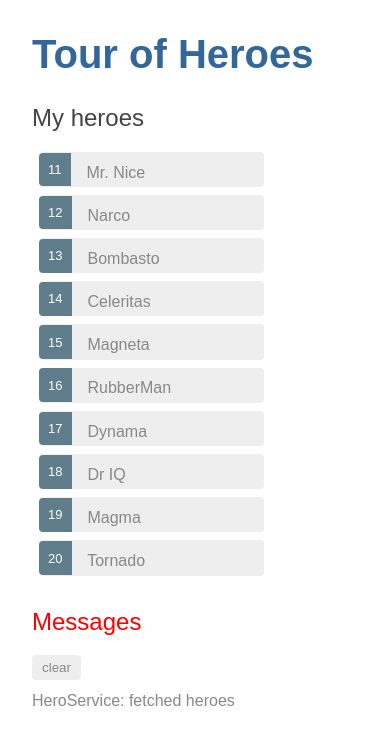
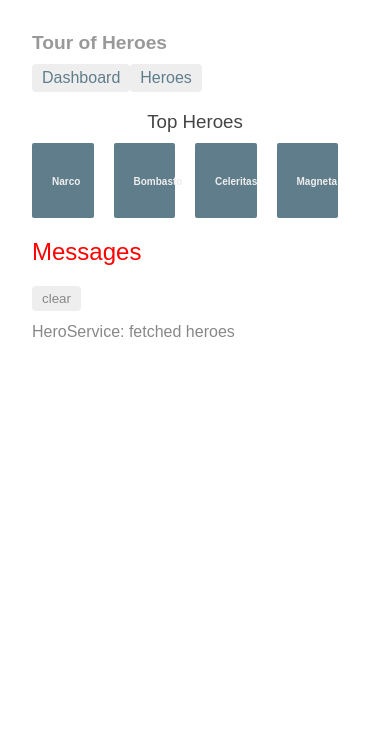
Before and after one commit to thisisnaty/angular-tour-of-heroes, an Angular app: page /dashboard in a window 390 px wide. Shown: the top 744 px of the page. Built offline with nearby package versions, Linux system fonts and the light colour scheme.

Commit message:
implement navigation

```diff
--- a/src/app/app.component.css
+++ b/src/app/app.component.css
@@ -0,0 +1,29 @@
+/* AppComponent's private CSS styles */
+h1 {
+    font-size: 1.2em;
+    color: #999;
+    margin-bottom: 0;
+  }
+  h2 {
+    font-size: 2em;
+    margin-top: 0;
+    padding-top: 0;
+  }
+  nav a {
+    padding: 5px 10px;
+    text-decoration: none;
+    margin-top: 10px;
+    display: inline-block;
+    background-color: #eee;
+    border-radius: 4px;
+  }
+  nav a:visited, a:link {
+    color: #607d8b;
+  }
+  nav a:hover {
+    color: #039be5;
+    background-color: #cfd8dc;
+  }
+  nav a.active {
+    color: #039be5;
+  }
--- a/src/app/app.component.html
+++ b/src/app/app.component.html
@@ -1,3 +1,7 @@
 <h1>{{title}}</h1>
-<app-heroes></app-heroes>
+<nav>
+    <a routerLink="/dashboard">Dashboard</a>
+    <a routerLink="/heroes">Heroes</a>
+</nav>
+<router-outlet></router-outlet>
 <app-messages></app-messages>
--- /dev/null
+++ b/src/app/dashboard/dashboard.component.css
@@ -0,0 +1,63 @@
+/* DashboardComponent's private CSS styles */
+[class*='col-'] {
+    float: left;
+    padding-right: 20px;
+    padding-bottom: 20px;
+  }
+  [class*='col-']:last-of-type {
+    padding-right: 0;
+  }
+  a {
+    text-decoration: none;
+  }
+  *, *:after, *:before {
+    -webkit-box-sizing: border-box;
+    -moz-box-sizing: border-box;
+    box-sizing: border-box;
+  }
+  h3 {
+    text-align: center;
+    margin-bottom: 0;
+  }
+  h4 {
+    position: relative;
+  }
+  .grid {
+    margin: 0;
+  }
+  .col-1-4 {
+    width: 25%;
+  }
+  .module {
+    padding: 20px;
+    text-align: center;
+    color: #eee;
+    max-height: 120px;
+    min-width: 120px;
+    background-color: #607d8b;
+    border-radius: 2px;
+  }
+  .module:hover {
+    background-color: #eee;
+    cursor: pointer;
+    color: #607d8b;
+  }
+  .grid-pad {
+    padding: 10px 0;
+  }
+  .grid-pad > [class*='col-']:last-of-type {
+    padding-right: 20px;
+  }
+  @media (max-width: 600px) {
+    .module {
+      font-size: 10px;
+      max-height: 75px; }
+  }
+  @media (max-width: 1024px) {
+    .grid {
+      margin: 0;
+    }
+    .module {
+      min-width: 60px;
+    }
+  }
--- /dev/null
+++ b/src/app/dashboard/dashboard.component.html
@@ -0,0 +1,8 @@
+<h3>Top Heroes</h3>
+<div class="grid grid-pad">
+  <a *ngFor="let hero of heroes" class="col-1-4" routerLink="/detail/{{hero.id}}">
+    <div class="module hero">
+      <h4>{{hero.name}}</h4>
+    </div>
+  </a>
+</div>
--- /dev/null
+++ b/src/app/dashboard/dashboard.component.ts
@@ -0,0 +1,22 @@
+import { Component, OnInit } from '@angular/core';
+import { Hero } from '../hero';
+import { HeroService } from '../hero.service';
+
+@Component({
+  selector: 'app-dashboard',
+  templateUrl: './dashboard.component.html',
+  styleUrls: ['./dashboard.component.css']
+})
+export class DashboardComponent implements OnInit {
+  heroes: Hero[] = [];
+  constructor(private heroService: HeroService) { }
+
+  ngOnInit() {
+    this.getHeroes();
+  }
+
+  getHeroes(): void {
+    this.heroService.getHeroes()
+      .subscribe(heroes => this.heroes = heroes.slice(1, 5));
+  }
+}
--- a/src/app/hero-detail/hero-detail.component.html
+++ b/src/app/hero-detail/hero-detail.component.html
@@ -6,4 +6,5 @@
       <input [(ngModel)]="hero.name" placeholder="name"/>
     </label>
   </div>
+  <button (click)="goBack()">go back</button>
 </div>
--- a/src/app/hero-detail/hero-detail.component.ts
+++ b/src/app/hero-detail/hero-detail.component.ts
@@ -1,5 +1,9 @@
 import { Component, OnInit, Input } from '@angular/core';
 import { Hero } from '../hero';
+import { ActivatedRoute } from '@angular/router';
+import { Location } from '@angular/common';
+
+import { HeroService } from '../hero.service';
 
 @Component({
   selector: 'app-hero-detail',
@@ -8,9 +12,20 @@ import { Hero } from '../hero';
 })
 export class HeroDetailComponent implements OnInit {
   @Input() hero: Hero;
-  constructor() { }
+  constructor(
+    private route: ActivatedRoute,
+    private heroService: HeroService,
+    private location: Location
+  ) { }
 
-  ngOnInit() {
+  ngOnInit(): void {
+    const id = +this.route.snapshot.paramMap.get('id');
+    this.heroService.getHero(id)
+      .subscribe(hero => this.hero = hero)
+  }
+
+  goBack(): void {
+    this.location.back();
   }
 
 }
--- a/src/app/hero.service.ts
+++ b/src/app/hero.service.ts
@@ -9,8 +9,14 @@ import { MessageService } from './message.service';
 })
 export class HeroService {
   constructor(private messageService: MessageService) { }
+
   getHeroes(): Observable<Hero[]> {
     this.messageService.add('HeroService: fetched heroes');
     return of(HEROES);
   }
+
+  getHero(id: number): Observable<Hero> {
+    this.messageService.add(`HeroService: fetched hero id=${id}`);
+    return of(HEROES.find(hero => hero.id === id));
+  }
 }
--- a/src/app/heroes/heroes.component.html
+++ b/src/app/heroes/heroes.component.html
@@ -1,11 +1,9 @@
 <h2>My heroes</h2>
 
 <ul class="heroes">
-  <li *ngFor="let hero of heroes"
-  (click)="onSelect(hero)"
-  [class.selected]="hero === selectedHero">
-    <span class="badge">{{hero.id}}</span> {{hero.name}}
+  <li *ngFor="let hero of heroes">
+    <a routerLink="/detail/{{hero.id}}">
+      <span class="badge">{{hero.id}}</span> {{hero.name}}
+    </a>
   </li>
 </ul>
-
-<app-hero-detail [hero]="selectedHero"></app-hero-detail>
--- a/src/app/heroes/heroes.component.ts
+++ b/src/app/heroes/heroes.component.ts
@@ -8,20 +8,15 @@ import { HeroService } from '../hero.service';
   styleUrls: ['./heroes.component.css']
 })
 export class HeroesComponent implements OnInit {
-  hero:Hero = {
-    id: 1,
-    name: "Windstorm"
-  }
   heroes:Hero[];
-  selectedHero: Hero;
+
   constructor(private heroService: HeroService) { }
-  onSelect(hero: Hero): void {
-    this.selectedHero = hero;
-  }
+
   getHeroes(): void {
     this.heroService.getHeroes()
       .subscribe(heroes => this.heroes = heroes)
   }
+
   ngOnInit() {
     this.getHeroes();
   }
```
Also changed, not shown: src/app/app-routing.module.ts (added, +17 -0 lines), src/app/app.module.ts (+6 -2 lines), 1 other file (tests, documents, lock files or other folders). Lines whose indentation alone changed are shown as unchanged.
